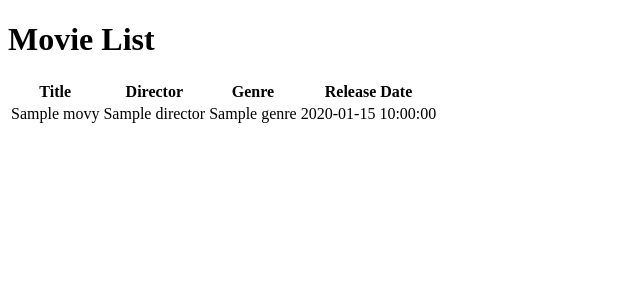
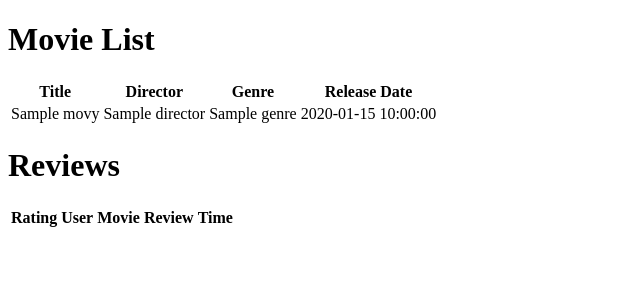
Before and after one commit to aliffkhuzairi/flask_movie_review_v2, a Flask app: page / in a window 1280 px wide. Shown: the top 300 px of the page, without its empty margins (0-640 px from the left). Run offline with Flask 3, Linux system fonts and the light colour scheme; a database or web service that is not in the repository returns one stand-in record (values such as "Sample title"); data that the repository does not hold is empty; some libraries are stand-ins or nearby versions.

Commit message:
feat: display reviews list on homepage

```diff
--- a/app.py
+++ b/app.py
@@ -20,9 +20,16 @@ def home():
                 order by rel_date desc;
                 """)
     movies = cur.fetchall()
+
+    cur.execute("""
+        select r.ratings. r.uid, m.title, r.review, r.rev_time
+        form reviews r
+        join movies m on r.mid = m.id
+    """)
+    reviews = cur.fetchall()
     cur.close()
     conn.close()
-    return render_template("home.html", movies=movies)
+    return render_template("home.html", movies=movies, reviews=reviews)
 
 if __name__ == '__main__':
     app.run(debug=True)
--- a/templates/home.html
+++ b/templates/home.html
@@ -25,5 +25,26 @@
         </tr>
         {% endfor %}
     </table>
+
+    <h1>Reviews</h1>
+    <table>
+        <tr>
+            <th>Rating</th>
+            <th>User</th>
+            <th>Movie</th>
+            <th>Review</th>
+            <th>Time</th>
+        </tr>
+
+        {% for review in reviews %}
+        <tr>
+            <td>{{ review[0] }}</td>
+            <td>{{ review[1] }}</td>
+            <td>{{ review[2] }}</td>
+            <td>{{ review[3] }}</td>
+            <td>{{ review[4] }}</td>
+        </tr>
+        {% endfor %}
+    </table>
 </body>
 </html>
```
